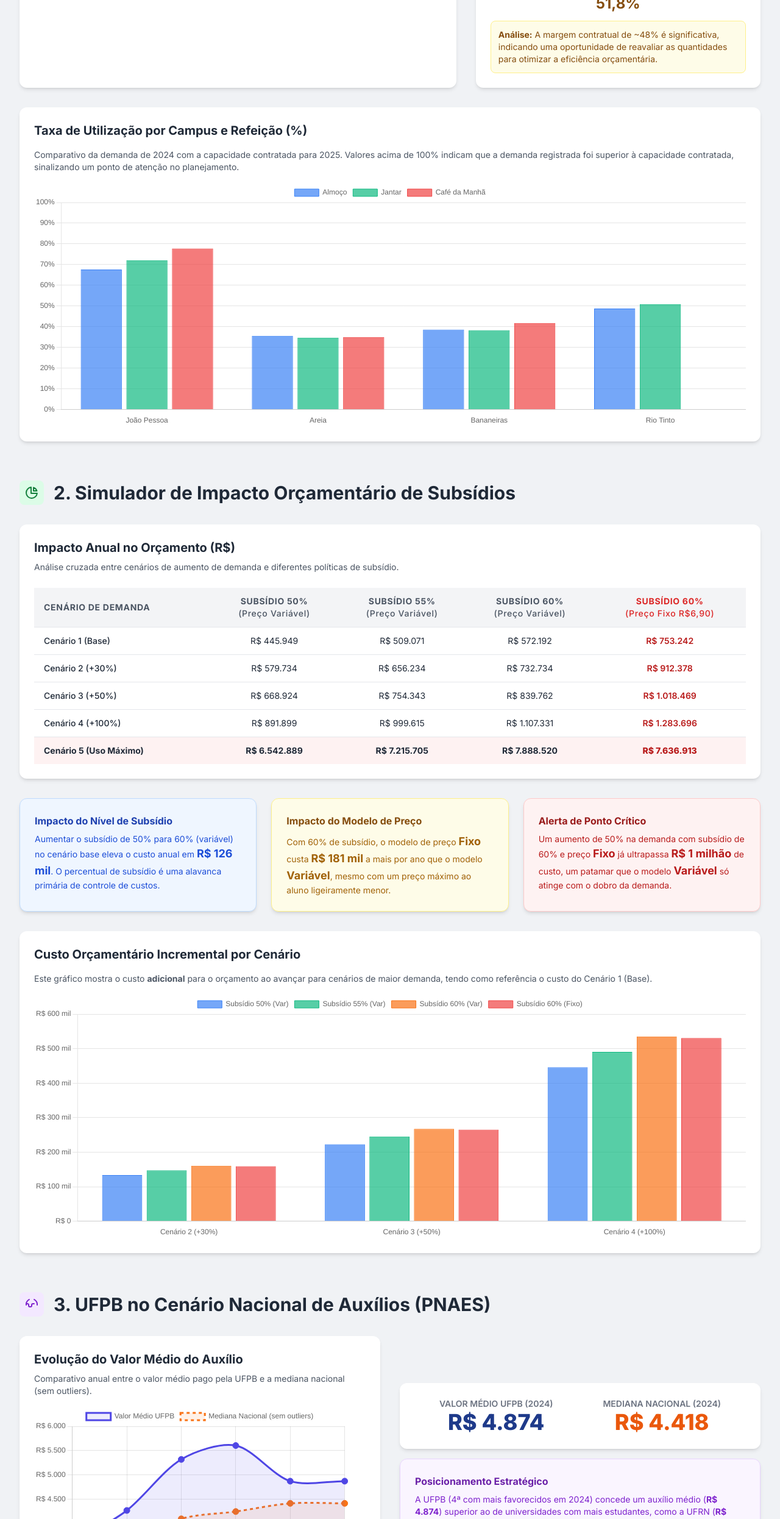
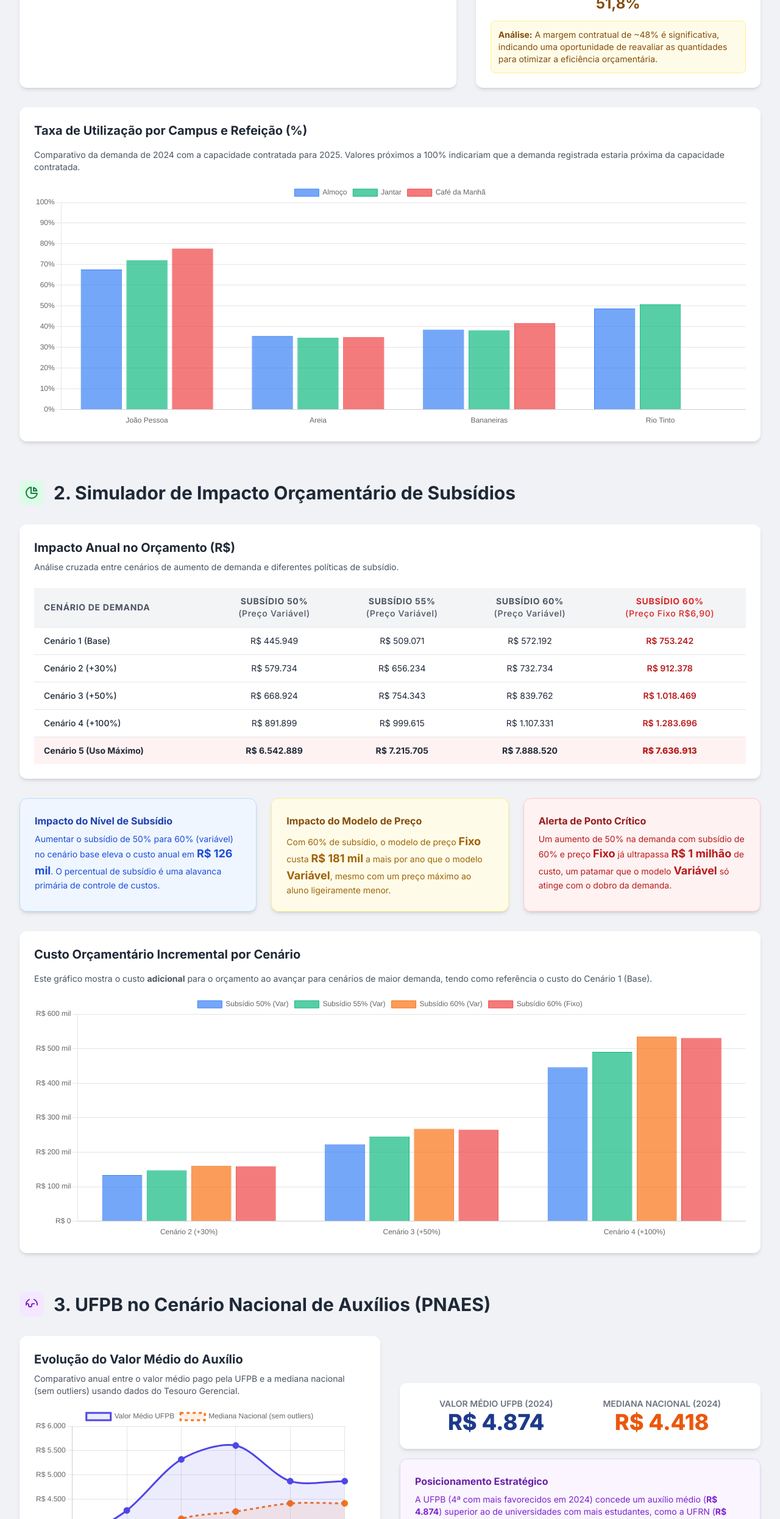
Before and after one commit to alessiotony/codeinfo-ru-aux-pnaes, a plain HTML site: page index.html in a window 1280 px wide. Shown: the part 1031-3522 px from the top of the page at 61% size. Drawn offline with nearby package versions, Linux system fonts and the light colour scheme.

Commit message:
Update index.html

```diff
--- a/index.html
+++ b/index.html
@@ -192,7 +192,7 @@
                 <div class="card p-6 mt-8">
                     <h3 class="text-xl font-bold mb-4">Taxa de Utilização por Campus e Refeição (%)</h3>
                     <p class="text-sm text-gray-600 mb-4">
-                        Comparativo da demanda de 2024 com a capacidade contratada para 2025. Valores acima de 100% indicam que a demanda registrada foi superior à capacidade contratada, sinalizando um ponto de atenção no planejamento.
+                        Comparativo da demanda de 2024 com a capacidade contratada para 2025. Valores próximos a 100% indicariam que a demanda registrada estaria próxima da capacidade contratada.
                     </p>
                     <div class="chart-container">
                         <canvas id="utilizacaoCampusChart"></canvas>
@@ -302,7 +302,7 @@
                 <div class="grid grid-cols-1 lg:grid-cols-2 gap-8 mb-8">
                     <div class="card p-6">
                         <h3 class="text-xl font-bold mb-2">Evolução do Valor Médio do Auxílio</h3>
-                        <p class="text-sm text-gray-600 mb-4">Comparativo anual entre o valor médio pago pela UFPB e a mediana nacional (sem outliers).</p>
+                        <p class="text-sm text-gray-600 mb-4">Comparativo anual entre o valor médio pago pela UFPB e a mediana nacional (sem outliers) usando dados do Tesouro Gerencial.</p>
                         <div class="chart-container" style="height: 300px;">
                             <canvas id="pnaesChart"></canvas>
                         </div>
```
